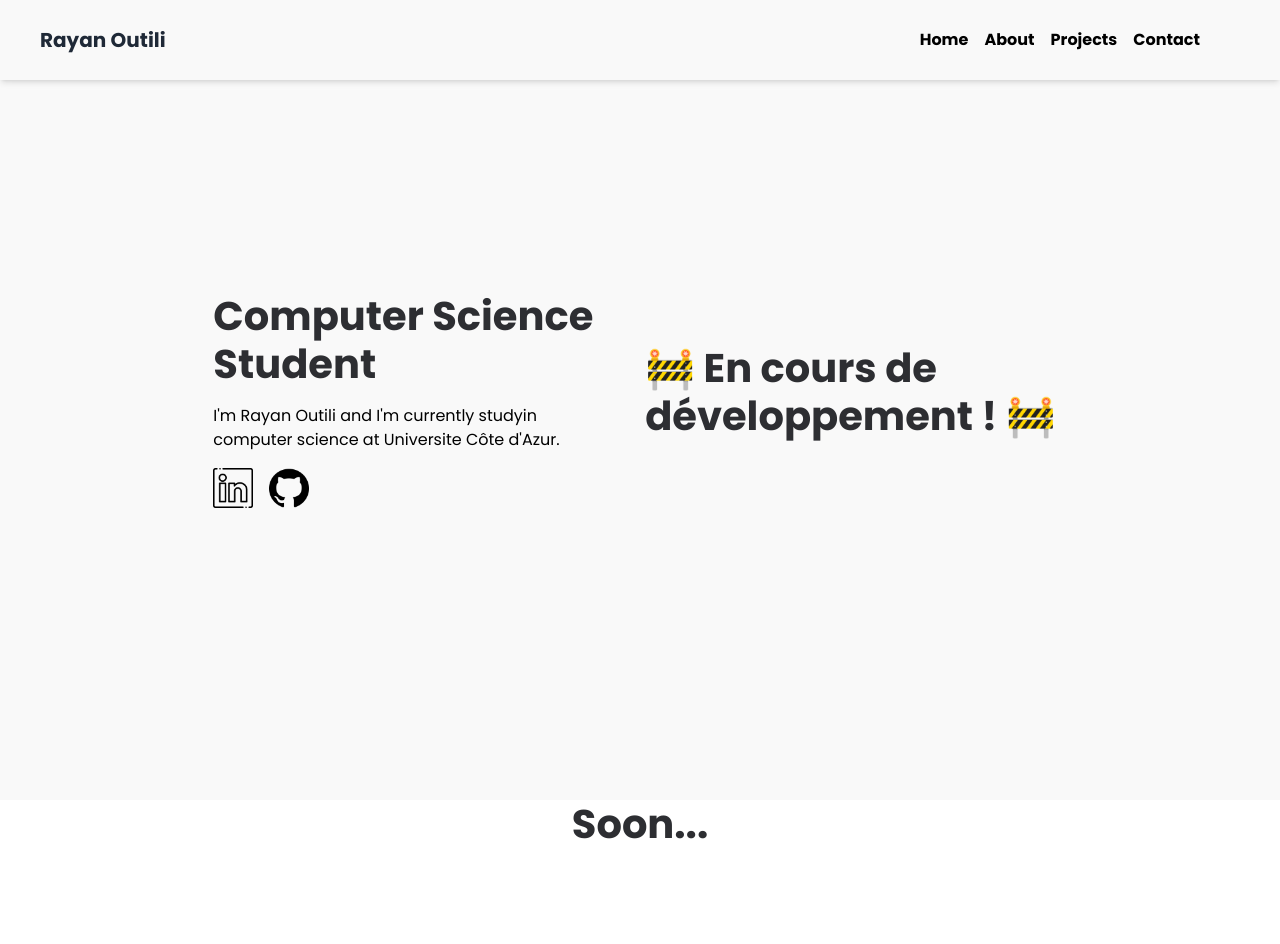
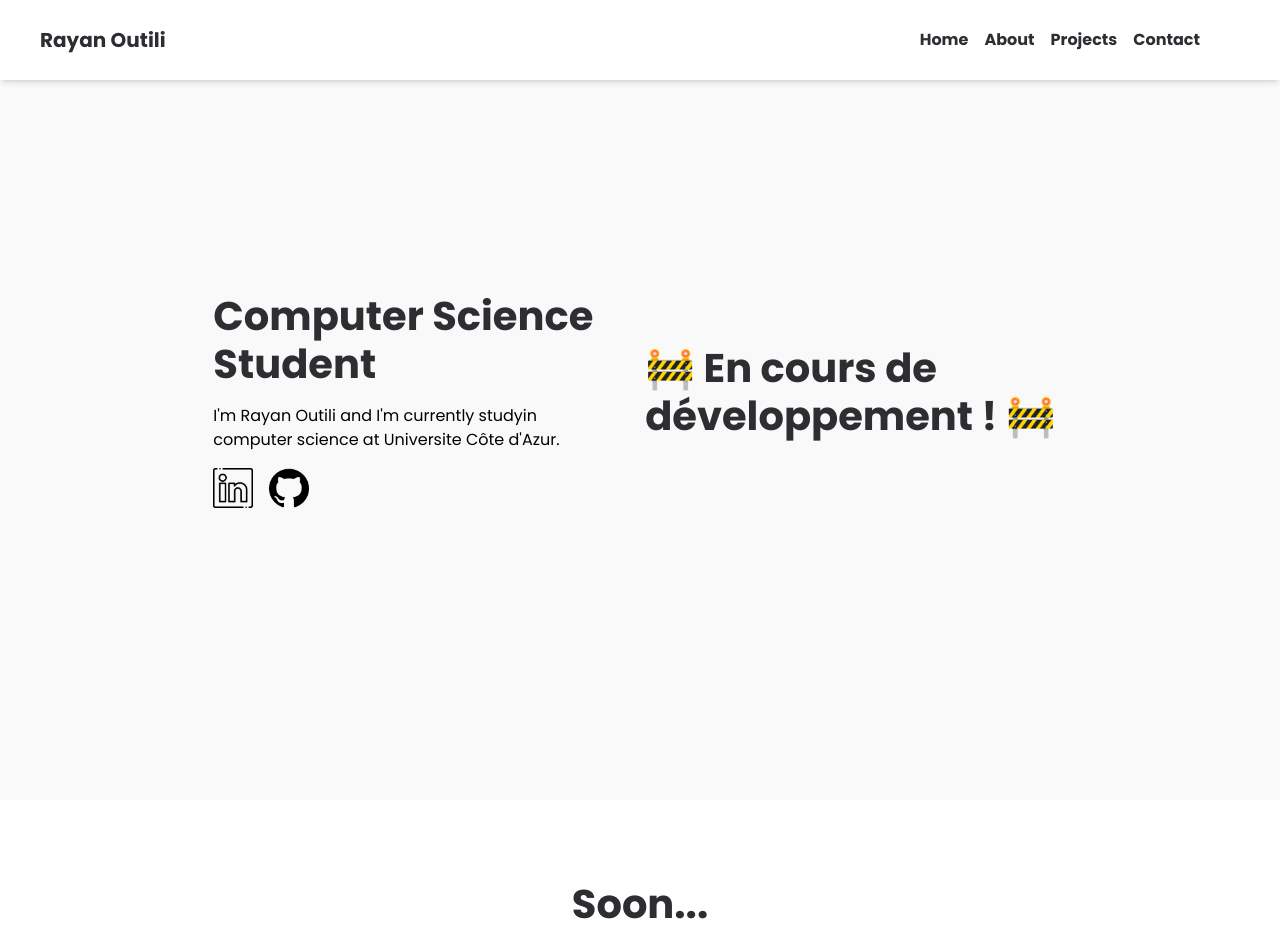
Before and after one commit to RayanOUTILI/Portfolio, a React (Create React App) app: page /About in a window 1280 px wide. Before the commit the page ends 864 px from the top, so only its background shows below. Built offline with nearby package versions, Linux system fonts and the light colour scheme.

Commit message:
night mode

```diff
--- a/src/components/About.js
+++ b/src/components/About.js
@@ -5,7 +5,7 @@ const About = () => {
     return (
         <>
         <section id="about">
-            <div className="text-center">
+            <div className="text-center pt-20">
                 <h1 className="">Soon...</h1>
             </div>
         </section>
--- a/src/components/Menu.js
+++ b/src/components/Menu.js
@@ -6,8 +6,8 @@ import { Link } from 'react-router-dom';
 
 const Menu = ({ toggleDarkMode }) => {
 	return (
-		<nav className='bg-[var(--background-color)] flex z-50 items-center justify-between fixed top-0 left-0 w-full h-20 p-7 pl-10 pr-20 shadow-md'>
-			<h1 className="mr-auto taille font-bold text-gray-800">Rayan Outili</h1>
+		<nav id="menu" className='bg-[var(--background-menu-color)] flex z-50 items-center justify-between fixed top-0 left-0 w-full h-20 p-7 pl-10 pr-20 shadow-md'>
+			<h1 className="mr-auto taille font-bold ">Rayan Outili</h1>
 			<ul className="flex list-none space-x-4">
 				<li>
 					<Link to="" onClick={(e) => e.preventDefault()}>Home</Link>
--- a/src/styles/index.css
+++ b/src/styles/index.css
@@ -26,7 +26,7 @@ code {
 #home h1,
 #about h1,
 #home h2 {
-  color: #2d2e32;
+  color: var(--text-color);
   font-size: 2.5rem;
   line-height: 1.2;
   margin-bottom: 1rem;
--- a/src/styles/nav.css
+++ b/src/styles/nav.css
@@ -9,9 +9,12 @@
     }
 }
 
+nav>h1{
+    color: var(--text-color);
+}
 
 nav>ul>li>a {
-    color: black;
+    color: var(--text-color);
     font-weight: bold;
     text-decoration: no-underline;
     position: relative;
--- a/src/styles/tailwind.css
+++ b/src/styles/tailwind.css
@@ -5,10 +5,13 @@
 
 :root {
     --background-color: #f9f9f9;
+    --background-menu-color: #ffffff;
     --text-color: #2d2e32;
 }
 
 .dark-mode {
-    --background-color: #111111;
-    --text-color: #ffffff;
+    /* --background-color: #181717;
+    --background-menu-color: #333333;
+    --text-color: #ffffff; */
+    filter: invert(100%);
 }
```
